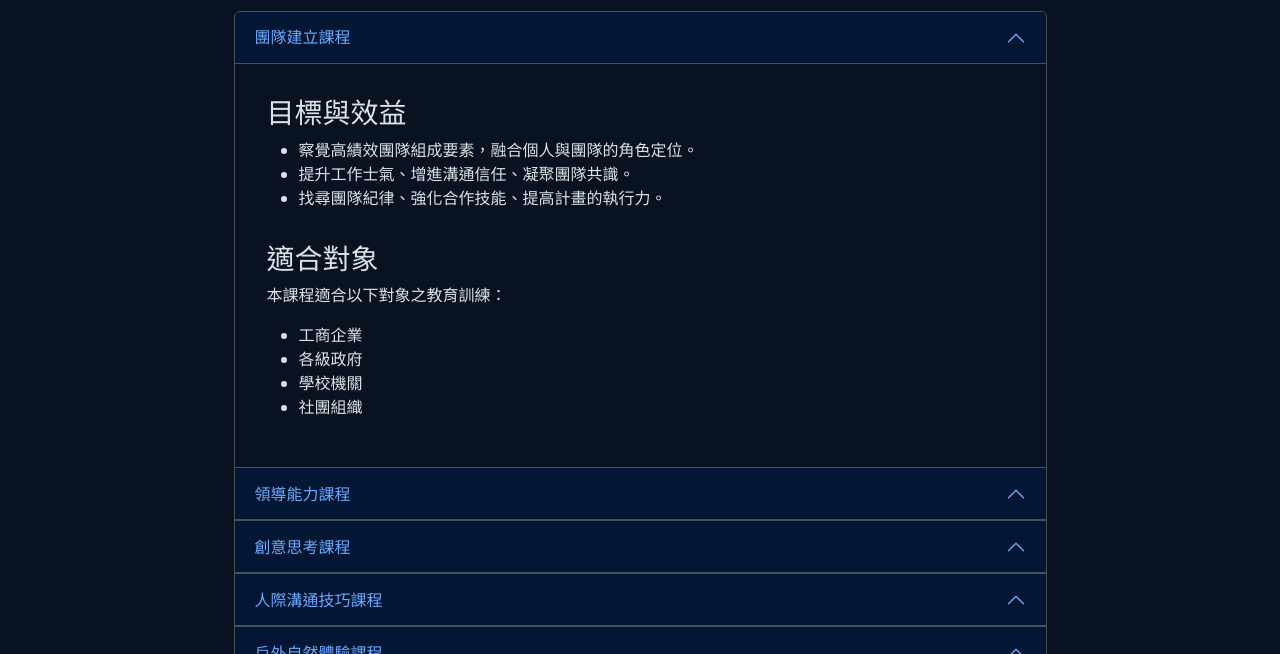
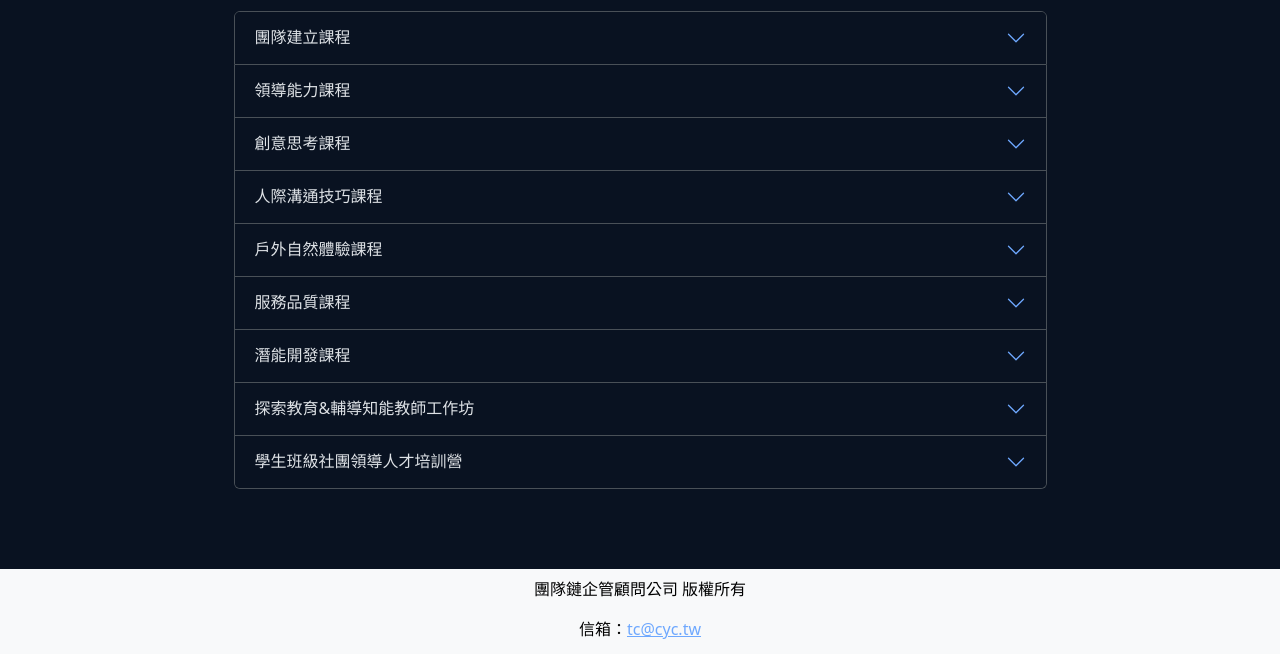
Before and after one commit to CYC241002/adventure-center, a plain HTML site: page course/index.html in a window 1280 px wide. Shown: the part 133-787 px from the top of the page. Drawn offline with nearby package versions, Linux system fonts and the light colour scheme.

Commit message:
修正課程內容摺疊樣式

```diff
--- a/course/index.html
+++ b/course/index.html
@@ -40,11 +40,11 @@
                 <div class="accordion" id="courseIntroduction">
                     <div class="accordion-item">
                         <h2 class="accordion-header">
-                            <button class="accordion-button" type="button" data-bs-toggle="collapse" data-bs-target="#courseItem01" aria-expanded="true" aria-controls="courseItem01">
+                            <button class="accordion-button collapsed" type="button" data-bs-toggle="collapse" data-bs-target="#courseItem01" aria-expanded="true" aria-controls="courseItem01">
                                 團隊建立課程
                             </button>
                         </h2>
-                        <div id="courseItem01" class="accordion-collapse collapse show" data-bs-parent="#courseIntroduction">
+                        <div id="courseItem01" class="accordion-collapse collapse" data-bs-parent="#courseIntroduction">
                             <div class="course-content">
                                 <h3>目標與效益</h3>
                                 <ul>
@@ -67,7 +67,7 @@
                     </div>
                     <div class="accordion-item">
                         <h2 class="accordion-header">
-                            <button class="accordion-button" type="button" data-bs-toggle="collapse" data-bs-target="#courseItem02" aria-expanded="true" aria-controls="courseItem02">
+                            <button class="accordion-button collapsed" type="button" data-bs-toggle="collapse" data-bs-target="#courseItem02" aria-expanded="true" aria-controls="courseItem02">
                                 領導能力課程
                             </button>
                         </h2>
@@ -94,7 +94,7 @@
                     </div>
                     <div class="accordion-item">
                         <h2 class="accordion-header">
-                            <button class="accordion-button" type="button" data-bs-toggle="collapse" data-bs-target="#courseItem03" aria-expanded="true" aria-controls="courseItem03">
+                            <button class="accordion-button collapsed" type="button" data-bs-toggle="collapse" data-bs-target="#courseItem03" aria-expanded="true" aria-controls="courseItem03">
                                 創意思考課程
                             </button>
                         </h2>
@@ -121,7 +121,7 @@
                     </div>
                     <div class="accordion-item">
                         <h2 class="accordion-header">
-                            <button class="accordion-button" type="button" data-bs-toggle="collapse" data-bs-target="#courseItem04" aria-expanded="true" aria-controls="courseItem04">
+                            <button class="accordion-button collapsed" type="button" data-bs-toggle="collapse" data-bs-target="#courseItem04" aria-expanded="true" aria-controls="courseItem04">
                                 人際溝通技巧課程
                             </button>
                         </h2>
@@ -148,7 +148,7 @@
                     </div>
                     <div class="accordion-item">
                         <h2 class="accordion-header">
-                            <button class="accordion-button" type="button" data-bs-toggle="collapse" data-bs-target="#courseItem05" aria-expanded="true" aria-controls="courseItem05">
+                            <button class="accordion-button collapsed" type="button" data-bs-toggle="collapse" data-bs-target="#courseItem05" aria-expanded="true" aria-controls="courseItem05">
                                 戶外自然體驗課程
                             </button>
                         </h2>
@@ -172,7 +172,7 @@
                     </div>
                     <div class="accordion-item">
                         <h2 class="accordion-header">
-                            <button class="accordion-button" type="button" data-bs-toggle="collapse" data-bs-target="#courseItem06" aria-expanded="true" aria-controls="courseItem06">
+                            <button class="accordion-button collapsed" type="button" data-bs-toggle="collapse" data-bs-target="#courseItem06" aria-expanded="true" aria-controls="courseItem06">
                                 服務品質課程
                             </button>
                         </h2>
@@ -203,7 +203,7 @@
                     </div>
                     <div class="accordion-item">
                         <h2 class="accordion-header">
-                            <button class="accordion-button" type="button" data-bs-toggle="collapse" data-bs-target="#courseItem07" aria-expanded="true" aria-controls="courseItem07">
+                            <button class="accordion-button collapsed" type="button" data-bs-toggle="collapse" data-bs-target="#courseItem07" aria-expanded="true" aria-controls="courseItem07">
                                 潛能開發課程
                             </button>
                         </h2>
@@ -225,7 +225,7 @@
                     </div>
                     <div class="accordion-item">
                         <h2 class="accordion-header">
-                            <button class="accordion-button" type="button" data-bs-toggle="collapse" data-bs-target="#courseItem08" aria-expanded="true" aria-controls="courseItem08">
+                            <button class="accordion-button collapsed" type="button" data-bs-toggle="collapse" data-bs-target="#courseItem08" aria-expanded="true" aria-controls="courseItem08">
                                 探索教育&輔導知能教師工作坊
                             </button>
                         </h2>
@@ -250,7 +250,7 @@
                     </div>
                     <div class="accordion-item">
                         <h2 class="accordion-header">
-                            <button class="accordion-button" type="button" data-bs-toggle="collapse" data-bs-target="#courseItem09" aria-expanded="true" aria-controls="courseItem09">
+                            <button class="accordion-button collapsed" type="button" data-bs-toggle="collapse" data-bs-target="#courseItem09" aria-expanded="true" aria-controls="courseItem09">
                                 學生班級社團領導人才培訓營
                             </button>
                         </h2>
```
